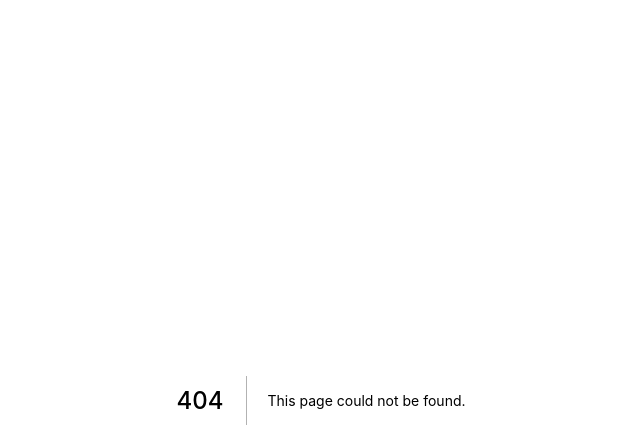
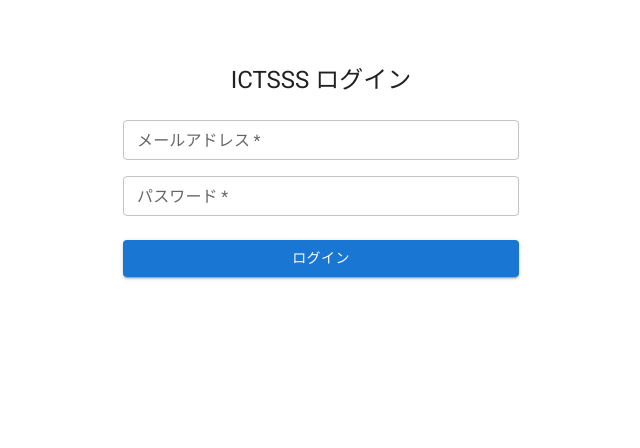
Before and after one commit to kakimoty/nextjs-test03, a Next.js app: page /test in a window 1280 px wide. Before the commit this address had no page. Shown: the top 448 px of the page, without its empty margins (319-959 px from the left). Built offline with nearby package versions, Linux system fonts and the light colour scheme.

Commit message:
first commit

```diff
--- a/src/components/Layout.tsx
+++ b/src/components/Layout.tsx
@@ -1,27 +1,23 @@
-import Head from 'next/head'
+import Container from '@mui/material/Container'
 import { memo } from 'react'
-import { ToastContainer } from 'react-toastify'
 
 export const Layout: React.FunctionComponent = memo(({ children }) => {
   return (
-    <div>
-      <Head>
-        <link rel="icon" href="/favicon.ico" />
-        <link rel="apple-touch-icon" sizes="180x180" href="/apple-touch-icon.png" />
-      </Head>
-
+    <>
       {/* Header */}
 
       {/* Body */}
-      {children}
+      <Container component="main" maxWidth="xs">
+        {children}
+      </Container>
 
       {/* Footer */}
 
       {/* React-Toastify */}
-      <div className="container mb-5 pb-5">
+      {/* <div className="container mb-5 pb-5">
         <ToastContainer />
-      </div>
-    </div>
+      </div> */}
+    </>
   )
 })
 
--- a/src/pages/_app.tsx
+++ b/src/pages/_app.tsx
@@ -1,16 +1,37 @@
+import { CacheProvider, EmotionCache } from '@emotion/react'
+import CssBaseline from '@mui/material/CssBaseline'
+import { createTheme, ThemeProvider } from '@mui/material/styles'
 import dayjs from 'dayjs'
 import 'dayjs/locale/ja'
 import type { AppProps } from 'next/app'
 import { RecoilRoot } from 'recoil'
+import createEmotionCache from '../styles/createEmotionCache'
 import '../styles/globals.css'
 
-function MyApp({ Component, pageProps }: AppProps) {
+// Client-side cache, shared for the whole session of the user in the browser.
+const clientSideEmotionCache = createEmotionCache()
+
+interface MyAppProps extends AppProps {
+  emotionCache?: EmotionCache
+}
+
+function MyApp(props: MyAppProps) {
+  const { Component, emotionCache = clientSideEmotionCache, pageProps } = props
+  const theme = createTheme()
+
   dayjs.locale('ja')
 
   return (
-    <RecoilRoot>
-      <Component {...pageProps} />
-    </RecoilRoot>
+    <>
+      <RecoilRoot>
+        <CacheProvider value={emotionCache}>
+          <ThemeProvider theme={theme}>
+            <CssBaseline />
+            <Component {...pageProps} />
+          </ThemeProvider>
+        </CacheProvider>
+      </RecoilRoot>
+    </>
   )
 }
 
--- /dev/null
+++ b/src/pages/_document.tsx
@@ -0,0 +1,28 @@
+import Document, { Head, Main, NextScript } from 'next/document'
+
+export default class MyDocument extends Document {
+  static async getInitialProps(ctx: any) {
+    const initialProps = await Document.getInitialProps(ctx)
+    return { ...initialProps }
+  }
+
+  render() {
+    return (
+      <html lang="ja">
+        <Head>
+          <link rel="icon" href="/favicon.ico" />
+          <link rel="apple-touch-icon" sizes="180x180" href="/apple-touch-icon.png" />
+          <link
+            rel="stylesheet"
+            href="https://fonts.googleapis.com/css?family=Roboto:300,400,500,700&display=swap"
+          />
+          <meta name="viewport" content="initial-scale=1, width=device-width" />
+        </Head>
+        <body>
+          <Main />
+          <NextScript />
+        </body>
+      </html>
+    )
+  }
+}
--- /dev/null
+++ b/src/pages/test.tsx
@@ -0,0 +1,67 @@
+import Box from '@mui/material/Box'
+import Button from '@mui/material/Button'
+import Grid from '@mui/material/Grid'
+import TextField from '@mui/material/TextField'
+import Typography from '@mui/material/Typography'
+import { Layout } from '../components/Layout'
+
+export default function SignUp() {
+  const handleSubmit = (event: React.FormEvent<HTMLFormElement>) => {
+    event.preventDefault()
+    const data = new FormData(event.currentTarget)
+    // eslint-disable-next-line no-console
+    console.log({
+      email: data.get('email'),
+      password: data.get('password'),
+    })
+  }
+
+  return (
+    <Layout>
+      <Box
+        sx={{
+          marginTop: 8,
+          display: 'flex',
+          flexDirection: 'column',
+          alignItems: 'center',
+        }}
+      >
+        <Typography component="h1" variant="h5">
+          ICTSSS ログイン
+        </Typography>
+
+        <Box component="form" noValidate onSubmit={handleSubmit} sx={{ mt: 3 }}>
+          <Grid container spacing={2}>
+            <Grid item xs={12}>
+              <TextField
+                required
+                fullWidth
+                size="small"
+                id="email"
+                label="メールアドレス"
+                name="email"
+                autoComplete="email"
+              />
+            </Grid>
+            <Grid item xs={12}>
+              <TextField
+                required
+                fullWidth
+                size="small"
+                name="password"
+                label="パスワード"
+                type="password"
+                id="password"
+                autoComplete="new-password"
+              />
+            </Grid>
+          </Grid>
+
+          <Button type="submit" fullWidth variant="contained" sx={{ mt: 3, mb: 2 }}>
+            ログイン
+          </Button>
+        </Box>
+      </Box>
+    </Layout>
+  )
+}
--- /dev/null
+++ b/src/styles/createEmotionCache.ts
@@ -0,0 +1,5 @@
+import createCache, { EmotionCache } from '@emotion/cache'
+
+export default function createEmotionCache(): EmotionCache {
+  return createCache({ key: 'css' })
+}
--- /dev/null
+++ b/src/styles/theme.ts
@@ -0,0 +1,19 @@
+import { red } from '@mui/material/colors'
+import { createTheme } from '@mui/material/styles'
+
+// Create a theme instance.
+const theme = createTheme({
+  palette: {
+    primary: {
+      main: '#556cd6',
+    },
+    secondary: {
+      main: '#19857b',
+    },
+    error: {
+      main: red.A400,
+    },
+  },
+})
+
+export default theme
```
Also changed, not shown: src/pages/index.tsx (+13 -2 lines).
